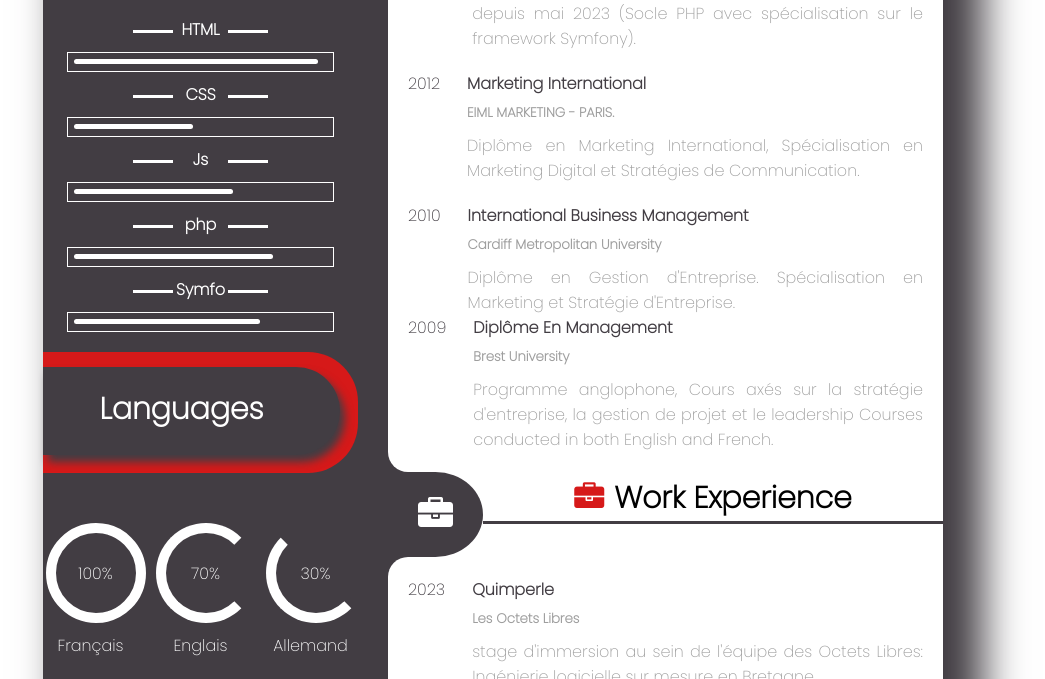
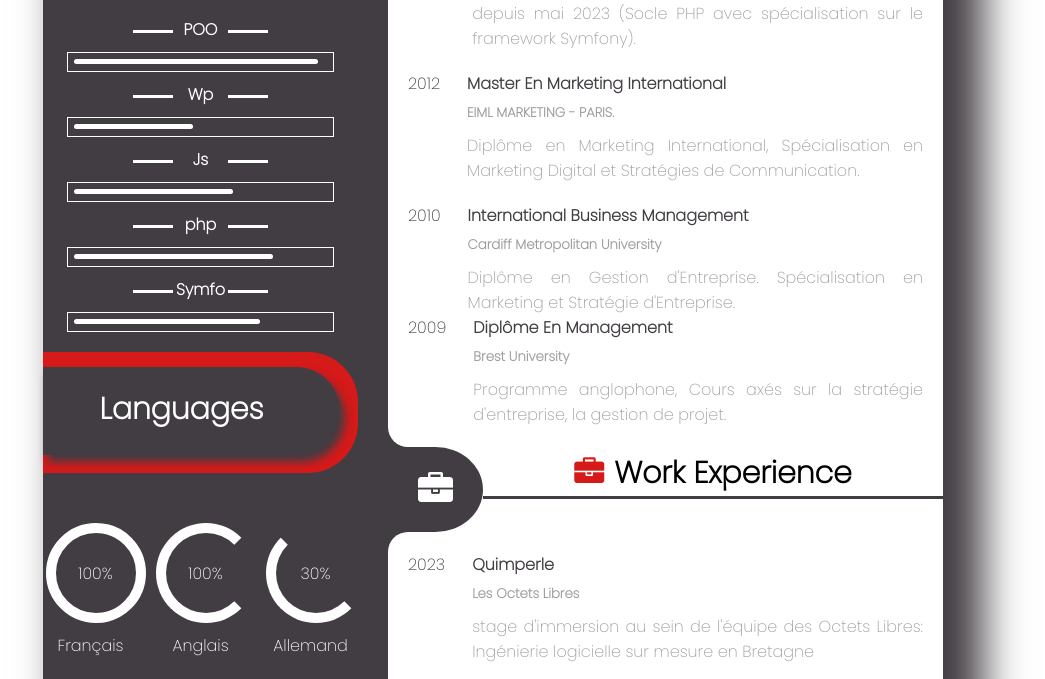
Before and after one commit to Karine-Ollivier/Cv-Web-Developer, a plain HTML site: page index.html in a window 1280 px wide. Shown: the part 801-1480 px from the top of the page, without its empty margins (147-1192 px from the left). Drawn offline with Linux system fonts and the light colour scheme.

Commit message:
cv corrigé et fini!

```diff
--- a/index.html
+++ b/index.html
@@ -75,7 +75,7 @@
         <div class="skillsContainer">
 
           <div class="skill-1">
-            <h4>HTML</h4>
+            <h4>POO</h4>
             <div class="progressBar">
               <div class="ratio">
 
@@ -84,7 +84,7 @@
           </div>
 
           <div class="skill-2">
-            <h4>CSS</h4>
+            <h4>Wp</h4>
             <div class="progressBar">
               <div class="ratio">
 
@@ -139,9 +139,9 @@
 
           <div>
             <div class="language">
-              70%
+              100%
             </div>
-            <p>Englais</p>
+            <p>Anglais</p>
           </div>
 
           <div>
@@ -213,7 +213,7 @@
                 <span>2012</span>
               </div>
               <div class="degreeInfo">
-                <h4>Marketing International</h4>
+                <h4>Master en Marketing International</h4>
                 <h5>EIML MARKETING - PARIS.</h5>
                 <p>
                 Diplôme en Marketing International,
@@ -243,8 +243,7 @@
                 <h5>Brest university</h5>
                 <p>
                   Programme anglophone,
-                  Cours axés sur la stratégie d'entreprise, la gestion de projet et le leadership
-                  Courses conducted in both English and French.
+                  Cours axés sur la stratégie d'entreprise, la gestion de projet.
                 </p>
               </div>
             </div>
```
